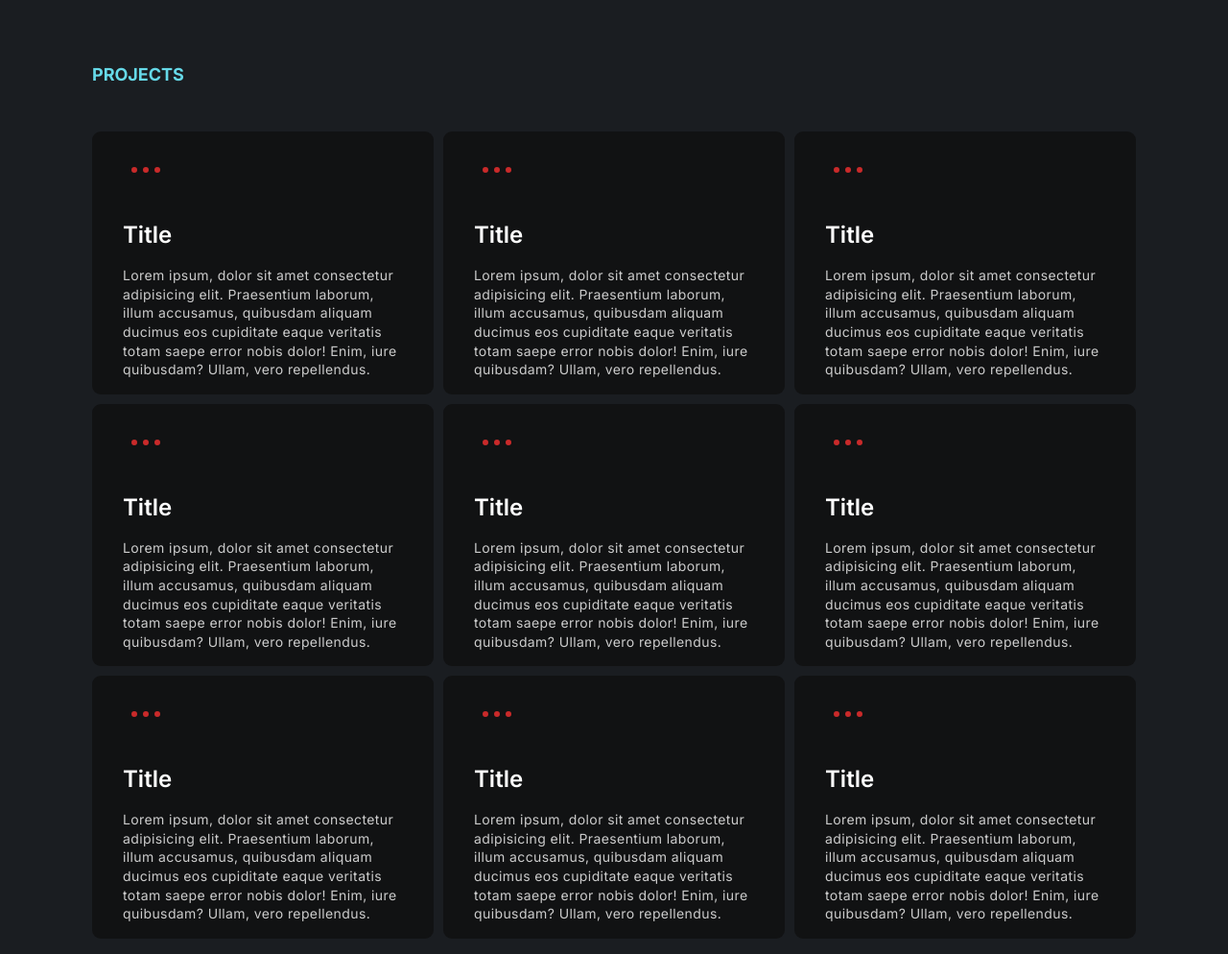
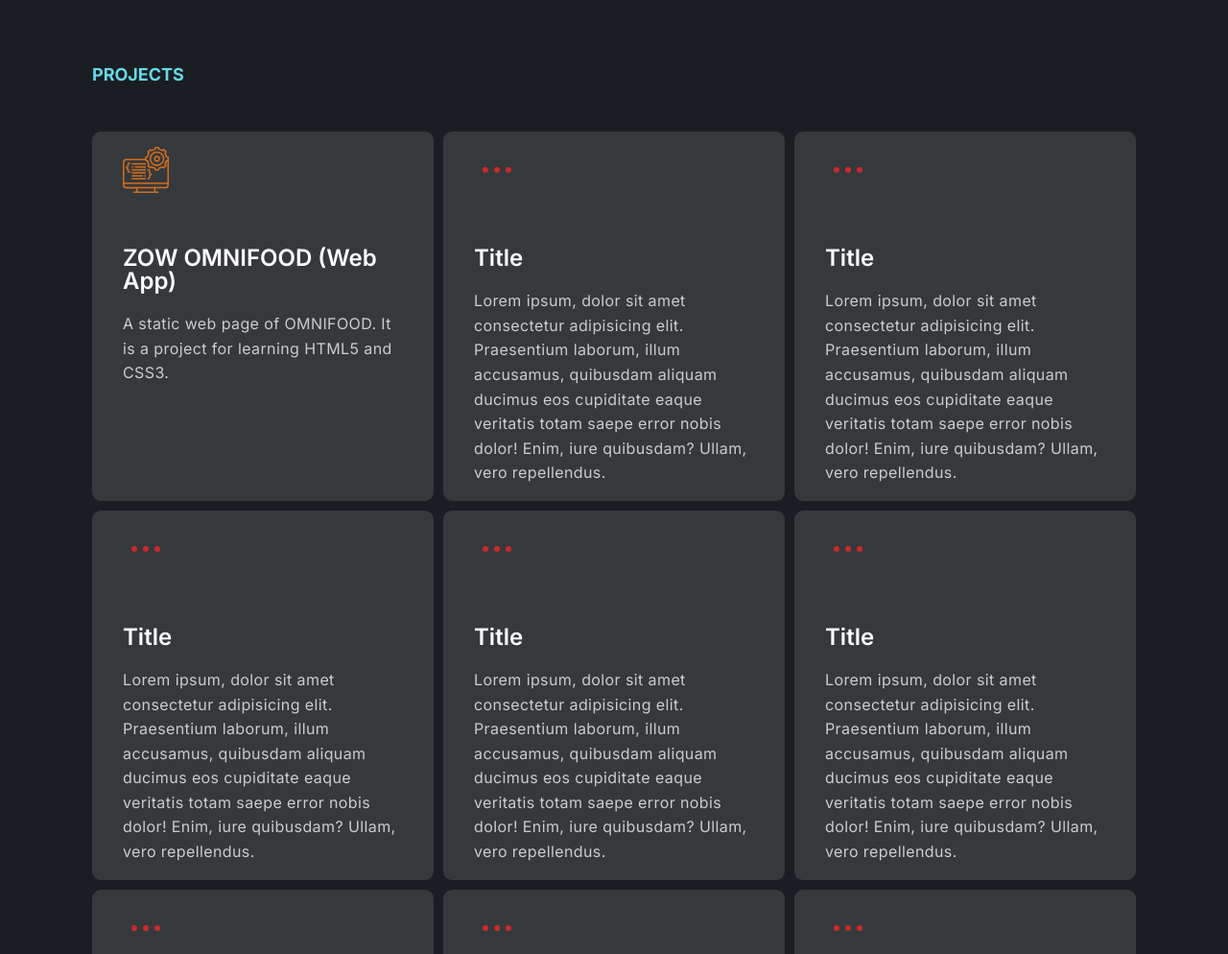
Before and after one commit to Ashes814/Ouwen-Z, a plain HTML site: page index.html in a window 1280 px wide. Shown: the part 4840-5834 px from the top of the page at 96% size. Drawn offline with Linux system fonts and the light colour scheme.

Commit message:
implementing project1

```diff
--- a/css/style.css
+++ b/css/style.css
@@ -333,15 +333,28 @@
   flex-direction: column;
   gap: 0.8rem;
   padding: 1.2rem;
-  background-color: #111213;
+  background-color: #36393c;
   border-radius: 9px;
   padding: 1.6rem 3.2rem;
+  cursor: pointer;
   /* border: 1px solid #1a1d21; */
+}
+
+.project:link,
+.project:visited {
+  text-decoration: none;
+  transition: all 0.3s;
+}
+
+.project:hover,
+.project:active {
+  transform: scale(1.1);
+  background-color: #0b7285;
 }
 
 .project-icon {
   width: 4.8rem;
-  margin-bottom: 2.4rem;
+  margin-bottom: 4.8rem;
   stroke: #c92a2a;
 }
 
@@ -353,8 +366,8 @@
 }
 
 .project-text {
-  font-size: 1.4rem;
-  line-height: 1.4;
+  font-size: 1.6rem;
+  line-height: 1.6;
   color: #ccc;
   letter-spacing: 0.4px;
 }
--- a/index.html
+++ b/index.html
@@ -401,29 +401,42 @@
       <div class="section-projects">
         <h3 class="projects-head little-head">PROJECTS</h3>
         <div class="projects-container">
-          <div class="project">
+          <a
+            href="https://zowomnifood.netlify.app"
+            target="_blank"
+            class="project"
+          >
             <svg
+              t="1670325641260"
+              class="project-icon"
+              viewBox="0 0 1024 1024"
+              version="1.1"
               xmlns="http://www.w3.org/2000/svg"
-              fill="none"
-              viewBox="0 0 24 24"
-              stroke-width="1.5"
-              stroke="currentColor"
-              class="project-icon"
+              p-id="3308"
             >
               <path
-                stroke-linecap="round"
-                stroke-linejoin="round"
-                d="M6.75 12a.75.75 0 11-1.5 0 .75.75 0 011.5 0zM12.75 12a.75.75 0 11-1.5 0 .75.75 0 011.5 0zM18.75 12a.75.75 0 11-1.5 0 .75.75 0 011.5 0z"
-              />
+                d="M983.36 205.76A231.2 231.2 0 0 0 960 147.52l19.2-38.4-64-64-38.4 19.2a231.2 231.2 0 0 0-58.24-24.16L804.64 0h-89.76l-13.6 40.64a226.4 226.4 0 0 0-58.24 24.16l-38.4-19.2-64 64L560 147.52a231.2 231.2 0 0 0-24.16 58.24l-39.84 13.6v44.96H82.56A82.72 82.72 0 0 0 0 346.88v496a82.72 82.72 0 0 0 82.56 82.56h214.72v66.08h-66.08V1024h561.6v-32.96h-66.08v-66.08h214.72A82.72 82.72 0 0 0 1024 842.4V219.36zM693.6 991.04h-363.2v-66.08h363.2z m247.84-99.2H82.56a49.6 49.6 0 0 1-49.6-49.44v-16h958.08v16a49.6 49.6 0 0 1-49.6 49.44z m49.6-99.04H32.96V346.88a49.6 49.6 0 0 1 49.6-49.6H496v12l40.64 13.44A226.4 226.4 0 0 0 560 380.96l-19.2 38.4 64 64 38.4-19.2a226.4 226.4 0 0 0 58.24 24.16l13.28 39.68h89.92l13.6-40.64A231.2 231.2 0 0 0 876.48 464l38.4 19.2 64-64L960 380.96a226.4 226.4 0 0 0 24.16-58.24l7.68-2.56z m0-507.36l-35.68 11.84-2.08 9.12a196.8 196.8 0 0 1-26.88 64.8l-5.12 8 16.96 33.6-29.92 29.92-33.76-16.96-7.84 5.12a197.12 197.12 0 0 1-64.8 27.04l-9.12 1.92L780.8 496h-42.24l-11.84-35.68-9.12-1.92a197.12 197.12 0 0 1-64.8-27.04l-8-5.12-33.6 16.96-29.92-30.4 16.8-33.6-4.96-8a197.12 197.12 0 0 1-27.04-64.8l-1.92-9.12-36.16-11.84V243.2l35.68-12 1.92-9.12a197.12 197.12 0 0 1 27.04-64.8l4.96-7.84-16.32-33.76 29.92-29.92 33.6 16.96 8-5.12a193.44 193.44 0 0 1 64.8-26.88l9.12-2.08 11.84-35.68h42.24l12 35.68 9.12 2.08a196.8 196.8 0 0 1 64.8 26.88l7.84 5.12 33.76-16.96 29.92 29.92-16.96 33.76 5.12 7.84a193.44 193.44 0 0 1 26.88 64.8l2.08 9.12 35.68 12z"
+                p-id="3309"
+                fill="#cf711f"
+              ></path>
+              <path
+                d="M759.68 99.04a165.28 165.28 0 1 0 165.28 165.28A165.28 165.28 0 0 0 759.68 99.04z m0 297.28a132.16 132.16 0 1 1 132.16-132 132.16 132.16 0 0 1-132.16 132z"
+                p-id="3310"
+                fill="#cf711f"
+              ></path>
+              <path
+                d="M759.68 198.24a66.08 66.08 0 1 0 66.08 66.08 66.24 66.24 0 0 0-66.08-66.08z m0 99.04a33.12 33.12 0 1 1 33.12-32.96 33.12 33.12 0 0 1-33.12 32.96zM99.04 396.32v16a32.96 32.96 0 0 1-32.96 32.96v33.12A32.96 32.96 0 0 1 99.04 512v16a49.6 49.6 0 0 0 49.6 49.6h16v-32.64h-16a16 16 0 0 1-16-16V512a66.08 66.08 0 0 0-22.4-49.6 65.44 65.44 0 0 0 22.4-49.44v-16a16 16 0 0 1 16-16h16v-34.08h-16a49.6 49.6 0 0 0-49.6 49.44zM611.04 561.6v-16A49.6 49.6 0 0 0 561.6 496h-16v32h16a16 16 0 0 1 16 16v16a65.44 65.44 0 0 0 22.4 49.44 66.08 66.08 0 0 0-22.4 49.6v16a16 16 0 0 1-16 16h-16v33.12h16a49.6 49.6 0 0 0 49.44-49.6v-16a33.12 33.12 0 0 1 33.12-32.96v-31.04a33.12 33.12 0 0 1-33.12-32.96zM198.24 363.36H512v32.96H198.24zM264.32 429.44H512v32.96H264.32zM198.24 429.44h32.96v32.96h-32.96zM198.24 496H512v32H198.24zM198.24 561.6H512v32.96H198.24zM479.04 627.68H512v32.96h-32.96zM198.24 627.68h247.68v32.96H198.24zM198.24 693.6H512v33.12H198.24z"
+                p-id="3311"
+                fill="#cf711f"
+              ></path>
             </svg>
-            <h4 class="project-title">Title</h4>
+
+            <h4 class="project-title">ZOW OMNIFOOD (Web App)</h4>
             <p class="project-text">
-              Lorem ipsum, dolor sit amet consectetur adipisicing elit.
-              Praesentium laborum, illum accusamus, quibusdam aliquam ducimus
-              eos cupiditate eaque veritatis totam saepe error nobis dolor!
-              Enim, iure quibusdam? Ullam, vero repellendus.
+              A static web page of OMNIFOOD. It is a project for learning HTML5
+              and CSS3.
             </p>
-          </div>
+          </a>
           <div class="project">
             <svg
               xmlns="http://www.w3.org/2000/svg"
@@ -621,7 +634,7 @@
         <h3 class="publications-head little-head">PUBLICATIONS</h3>
         <div class="publications-container">
           <div class="publication publication1">
-            <img src="img/ns.jpeg" class="publication-img" />
+            <img src="img/pub1.jpg" class="publication-img" />
             <div class="publication-text">
               <h4 class="publication-journal">
                 Journal of Environment Management
@@ -630,20 +643,28 @@
                 Predicting sludge generation patterns and carbon reduction
                 potential under Shared Socioeconomic Pathways
               </p>
-              <a href="#" class="publication-link">Full Text</a>
+              <a
+                href="https://www.sciencedirect.com/science/article/pii/S0301479722016619"
+                class="publication-link"
+                target="_blank"
+                >Full Text</a
+              >
             </div>
           </div>
           <div class="publication publication2">
             <img src="img/ns.jpeg" class="publication-img" />
             <div class="publication-text">
-              <h4 class="publication-journal">
-                Journal of Environment Management
-              </h4>
+              <h4 class="publication-journal">Journal of Cleaner Production</h4>
               <p class="publication-title">
-                Predicting sludge generation patterns and carbon reduction
-                potential under Shared Socioeconomic Pathways
+                Identifying multiple stakeholders’ roles and network in urban
+                waste separation management-a case study in Xiamen, China
               </p>
-              <a href="#" class="publication-link">Full Text</a>
+              <a
+                href="https://www.sciencedirect.com/science/article/abs/pii/S0959652620336143"
+                class="publication-link"
+                target="_blank"
+                >Full Text</a
+              >
             </div>
           </div>
           <div class="publication publication3">
```
Also changed, not shown: img/pub1.jpg (added), 1 other file.
